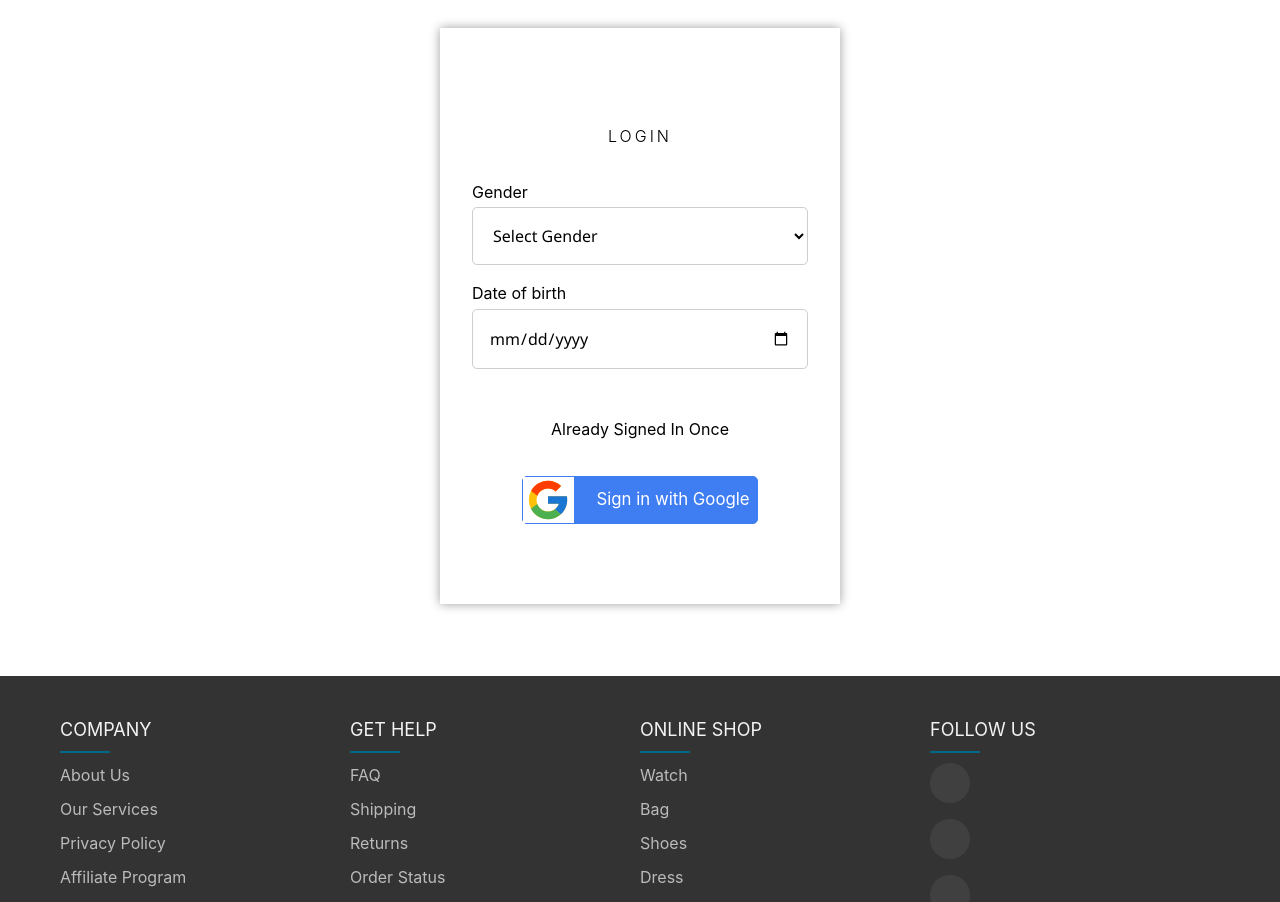
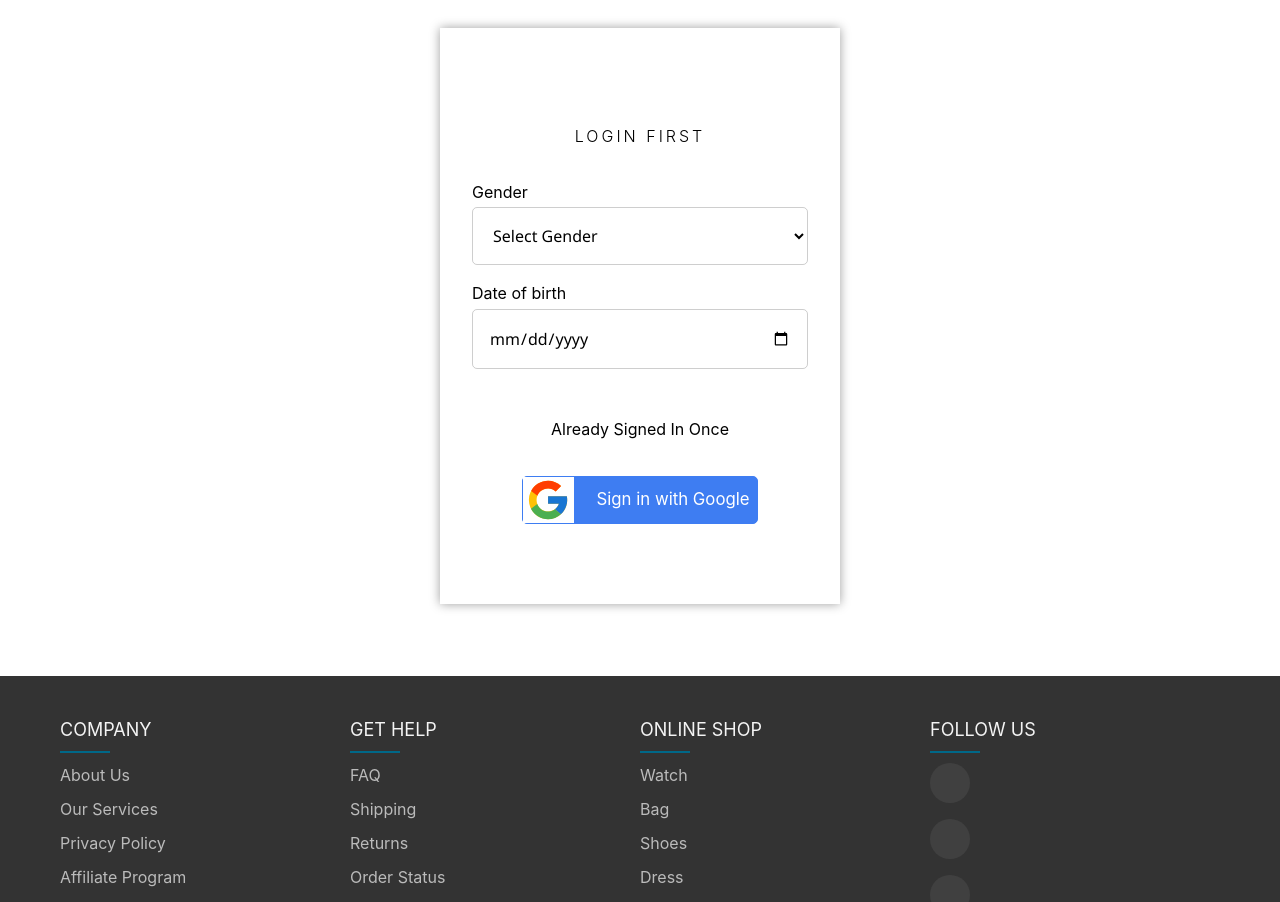
Before and after one commit to Mitanshubad/Junkiess-hosting, a React (Vite) app in the folder frontend/: page /login in a window 1280 px wide. Shown: the part 1100-2002 px from the top of the page. Built offline with nearby package versions, Linux system fonts and the light colour scheme; no server answers; some icons are missing.

Commit message:
Update login.tsx

```diff
--- a/frontend/src/pages/login.tsx
+++ b/frontend/src/pages/login.tsx
@@ -59,7 +59,7 @@ const Login = () => {
   return (
     <div className="login">
       <main>
-        <h1 className="heading">Login</h1>
+        <h1 className="heading">Login First</h1>
 
         <div>
           <label>Gender</label>
```
